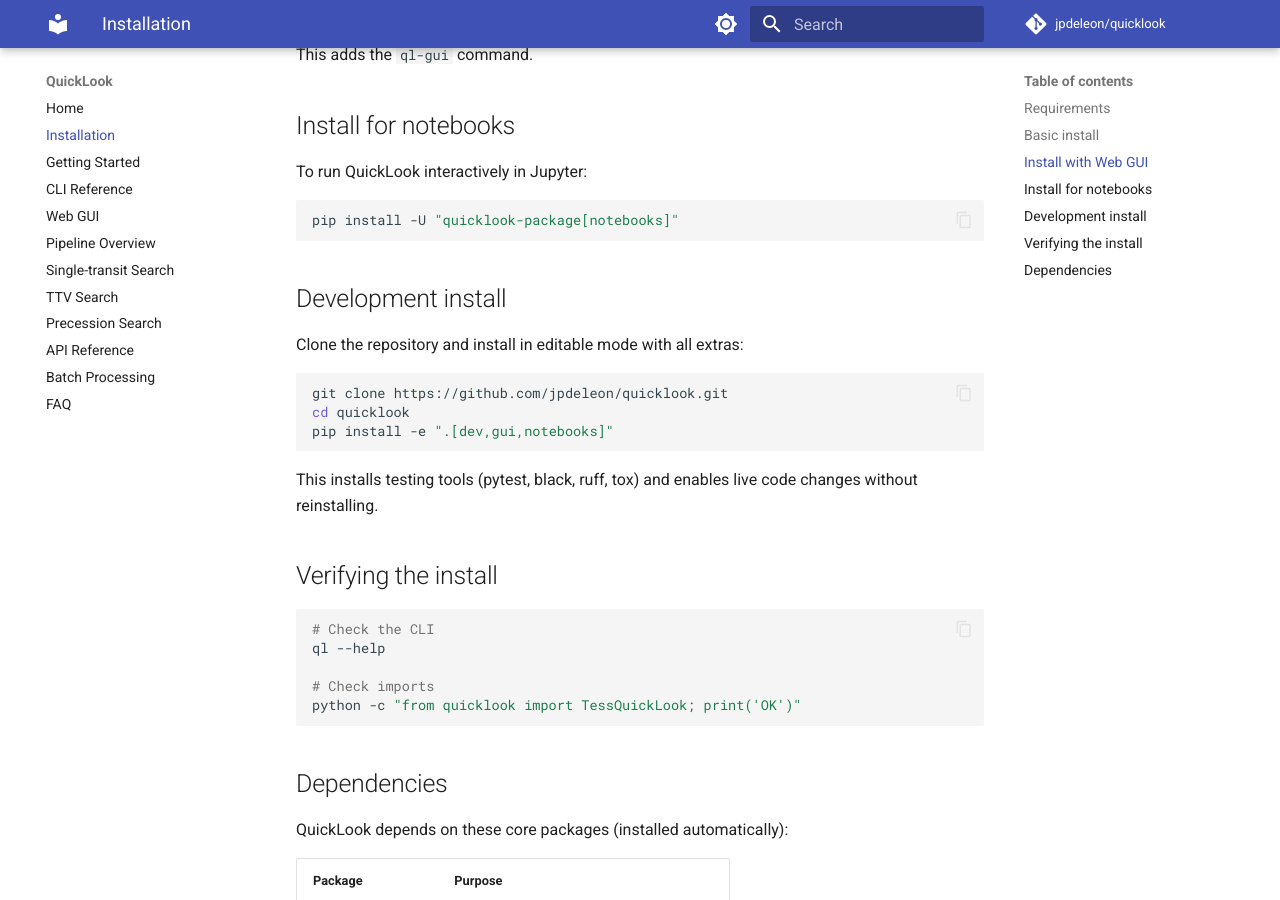
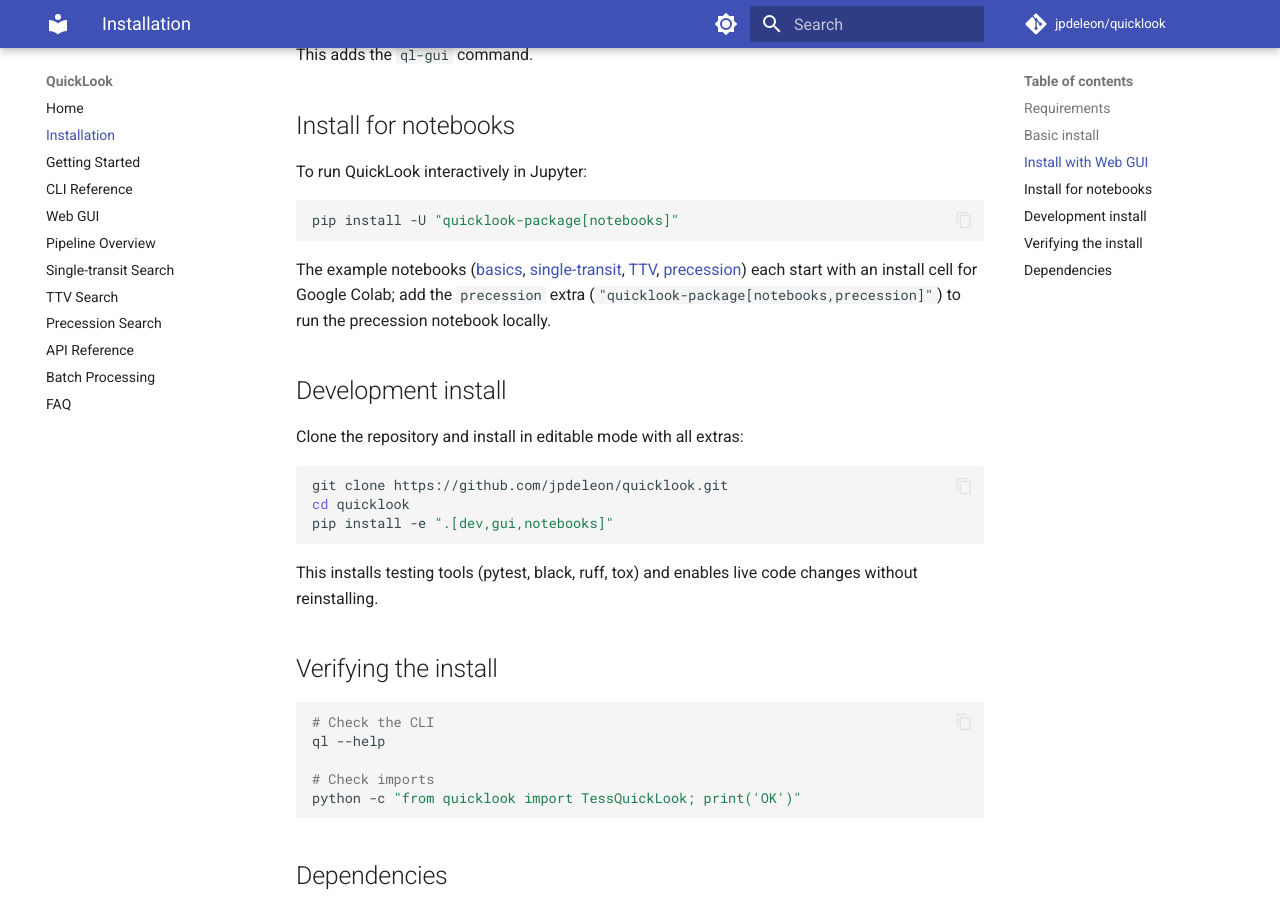
Before and after one commit to jpdeleon/quicklook, an MkDocs documentation site: the page built from docs/installation.md, in a window 1280 px wide and 900 px high, scrolled down 714 px. Built offline with MkDocs 1.6.1 and Material for MkDocs 9.7.7, drawn with Linux system fonts in a browser that asks for light colours; comment, search, counter and statistics services are not loaded.

Commit message:
docs: add Colab notebooks for single-transit, TTV and precession searches
Each notebook opens with an Open In Colab badge and an install cell that
runs only on Colab (pip install from GitHub, with the precession extra for
the precession notebook); elsewhere it prints the command instead of
replacing a local install.

- single_transit_search.ipynb: TOI-2180 b mono (S48) and duo (S19+S48)
- ttv_search.ipynb: TOI-216 c (S1-6) and TOI-6109 b with a custom ephemeris
- precession_search.ipynb: TOI-1355 b, V907 Sco (EB branch via the Python
  API) and the nodal precession period

README, docs/index.md and docs/installation.md list all four notebooks
(with examples.ipynb); each search page links its notebook.

````diff
--- a/docs/installation.md
+++ b/docs/installation.md
@@ -34,6 +34,13 @@ To run QuickLook interactively in Jupyter:
 ```bash
 pip install -U "quicklook-package[notebooks]"
 ```
+
+The example notebooks ([basics](https://github.com/jpdeleon/quicklook/blob/main/notebook/examples.ipynb),
+[single-transit](https://github.com/jpdeleon/quicklook/blob/main/notebook/single_transit_search.ipynb),
+[TTV](https://github.com/jpdeleon/quicklook/blob/main/notebook/ttv_search.ipynb),
+[precession](https://github.com/jpdeleon/quicklook/blob/main/notebook/precession_search.ipynb))
+each start with an install cell for Google Colab; add the `precession` extra
+(`"quicklook-package[notebooks,precession]"`) to run the precession notebook locally.
 
 ## Development install
 
````
Also changed, not shown: README.md (+8 -1 lines), docs/index.md (+9 -2 lines), docs/single-transit.md (+2 -0 lines), docs/ttv-search.md (+2 -0 lines), 3 other files.
